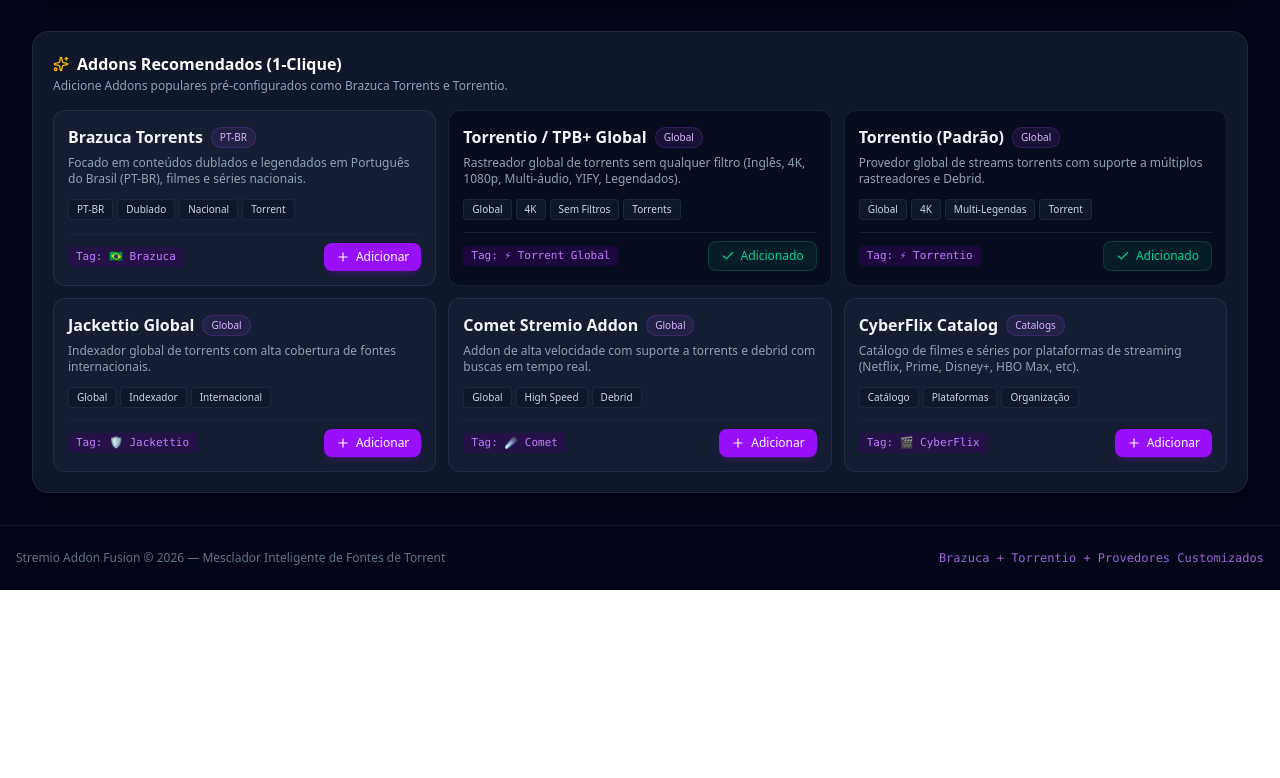
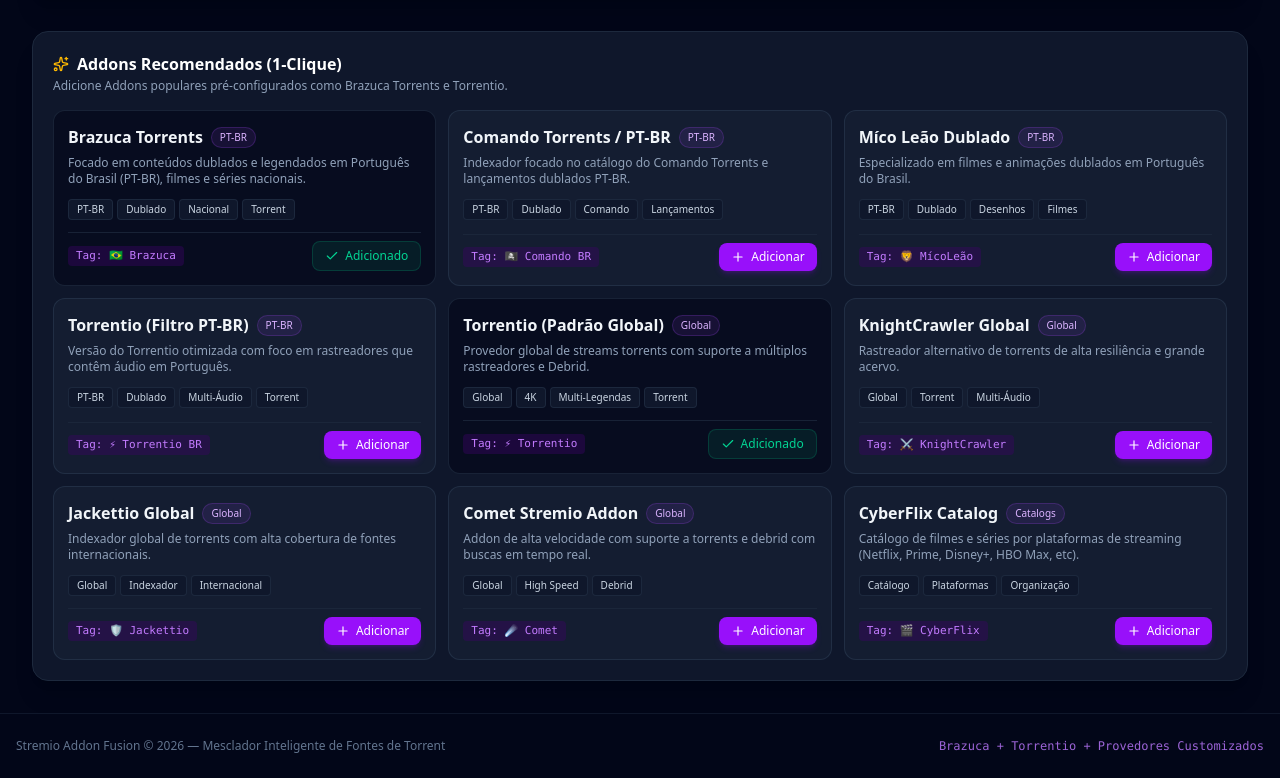
Before and after one commit to Gabriellbsp/Stremio-Fusion, a React (Vite) app: page / in a window 1280 px wide. Shown: the part 1281-2059 px from the top of the page. Before the commit the page ends 1871 px from the top, so only its background shows below. Built offline with nearby package versions, Linux system fonts and the light colour scheme.

Commit message:
feat: update and expand addon presets
Refactor the presets list to include specialized PT-BR sources (Comando Torrents, Mico Leão) and update existing URLs and configurations for better stream relevance.

```diff
--- a/src/data/presets.ts
+++ b/src/data/presets.ts
@@ -6,27 +6,54 @@
     name: 'Brazuca Torrents',
     description: 'Focado em conteúdos dublados e legendados em Português do Brasil (PT-BR), filmes e séries nacionais.',
     category: 'PT-BR',
-    manifestUrl: 'https://94c8cb9f702d-brazuca-torrents.baby-beamup.club/manifest.json',
+    manifestUrl: 'https://brazucatorrents.baby-beamup.club/manifest.json',
     recommendedPrefix: '🇧🇷 Brazuca',
     tags: ['PT-BR', 'Dublado', 'Nacional', 'Torrent']
   },
   {
-    id: 'tpb-global',
-    name: 'Torrentio / TPB+ Global',
-    description: 'Rastreador global de torrents sem qualquer filtro (Inglês, 4K, 1080p, Multi-áudio, YIFY, Legendados).',
-    category: 'Global',
-    manifestUrl: 'https://stremio-tpb.vercel.app/manifest.json',
-    recommendedPrefix: '⚡ Torrent Global',
-    tags: ['Global', '4K', 'Sem Filtros', 'Torrents']
+    id: 'comando-torrents',
+    name: 'Comando Torrents / PT-BR',
+    description: 'Indexador focado no catálogo do Comando Torrents e lançamentos dublados PT-BR.',
+    category: 'PT-BR',
+    manifestUrl: 'https://comando-torrents.baby-beamup.club/manifest.json',
+    recommendedPrefix: '🏴‍☠️ Comando BR',
+    tags: ['PT-BR', 'Dublado', 'Comando', 'Lançamentos']
   },
   {
-    id: 'torrentio',
-    name: 'Torrentio (Padrão)',
+    id: 'mico-leao-dublado',
+    name: 'Míco Leão Dublado',
+    description: 'Especializado em filmes e animações dublados em Português do Brasil.',
+    category: 'PT-BR',
+    manifestUrl: 'https://micoleao.baby-beamup.club/manifest.json',
+    recommendedPrefix: '🦁 MícoLeão',
+    tags: ['PT-BR', 'Dublado', 'Desenhos', 'Filmes']
+  },
+  {
+    id: 'torrentio-ptbr',
+    name: 'Torrentio (Filtro PT-BR)',
+    description: 'Versão do Torrentio otimizada com foco em rastreadores que contêm áudio em Português.',
+    category: 'PT-BR',
+    manifestUrl: 'https://torrentio.strem.fun/sort=quality|qualityfilter=scr,cam|language=portuguese/manifest.json',
+    recommendedPrefix: '⚡ Torrentio BR',
+    tags: ['PT-BR', 'Dublado', 'Multi-Áudio', 'Torrent']
+  },
+  {
+    id: 'torrentio-global',
+    name: 'Torrentio (Padrão Global)',
     description: 'Provedor global de streams torrents com suporte a múltiplos rastreadores e Debrid.',
     category: 'Global',
     manifestUrl: 'https://torrentio.strem.fun/manifest.json',
     recommendedPrefix: '⚡ Torrentio',
     tags: ['Global', '4K', 'Multi-Legendas', 'Torrent']
+  },
+  {
+    id: 'knightcrawler',
+    name: 'KnightCrawler Global',
+    description: 'Rastreador alternativo de torrents de alta resiliência e grande acervo.',
+    category: 'Global',
+    manifestUrl: 'https://knightcrawler.elfhosted.com/manifest.json',
+    recommendedPrefix: '⚔️ KnightCrawler',
+    tags: ['Global', 'Torrent', 'Multi-Áudio']
   },
   {
     id: 'jackettio',
```
